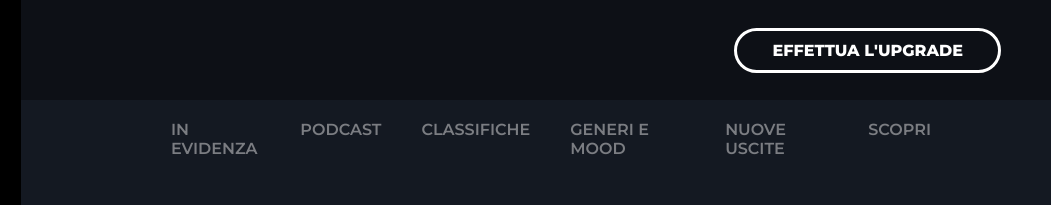
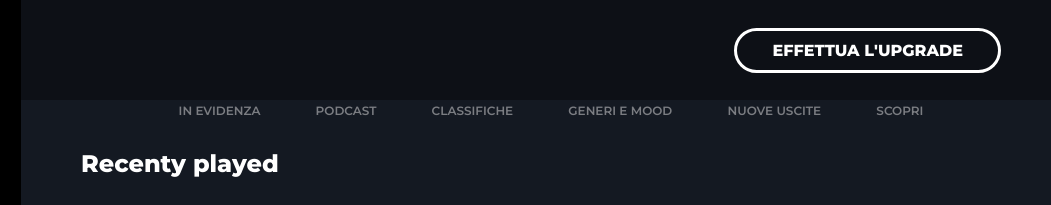
Before and after one commit to MauroDeStefano/html-css-spotifyweb, a plain HTML site: page index.html in a window 1280 px wide. Shown: the top 205 px of the page, 229-1280 px from the left. Drawn offline with Linux system fonts and the light colour scheme.

Commit message:
some fixes

```diff
--- a/css/style.css
+++ b/css/style.css
@@ -210,16 +210,17 @@ footer{
   width: 80%;
   margin: 0 auto;
   display: flex;
-  justify-content: space-evenly;
+  justify-content: space-around;
 
 }
 
 .menu ul li a{
   display: inline-block;
-  margin: 20px;
+  /* margin: 20px; */
   text-transform: uppercase;
   color: #7B7D82;
   font-weight: 600;
+  font-size: 12px;
 }
 
 .macro-nav ul li a, .macro-nav ul li {
@@ -479,7 +480,7 @@ ul li:hover a {
     flex-wrap: wrap;
   }
   .subjet{
-    width: 22%;
+    width: 18%;
   }
   .menu ul{
     flex-wrap: wrap;
```
